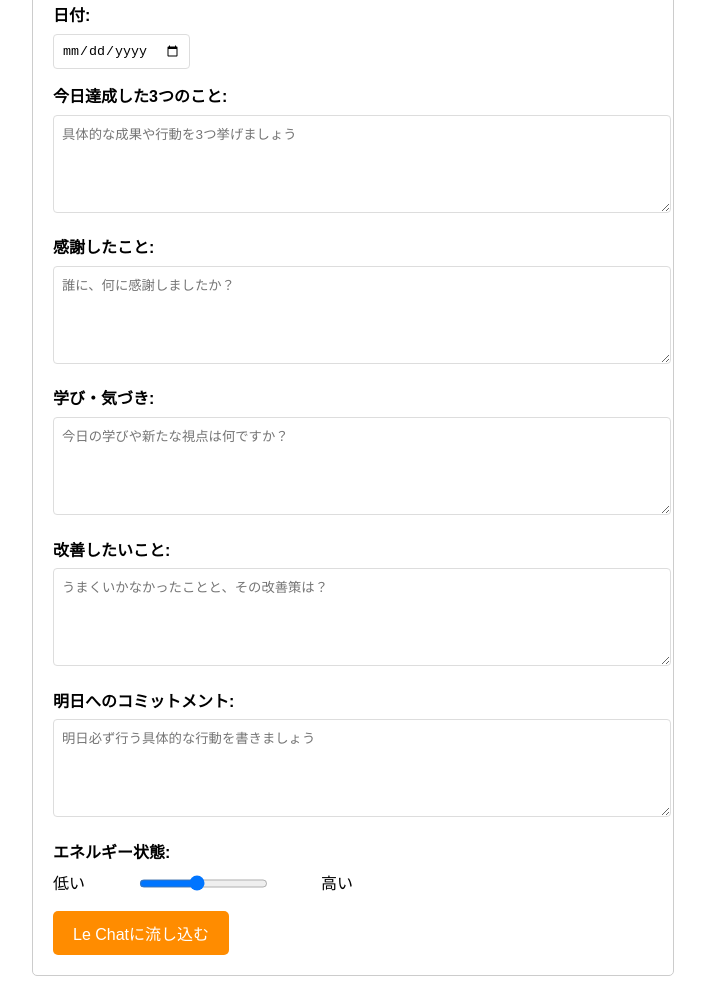
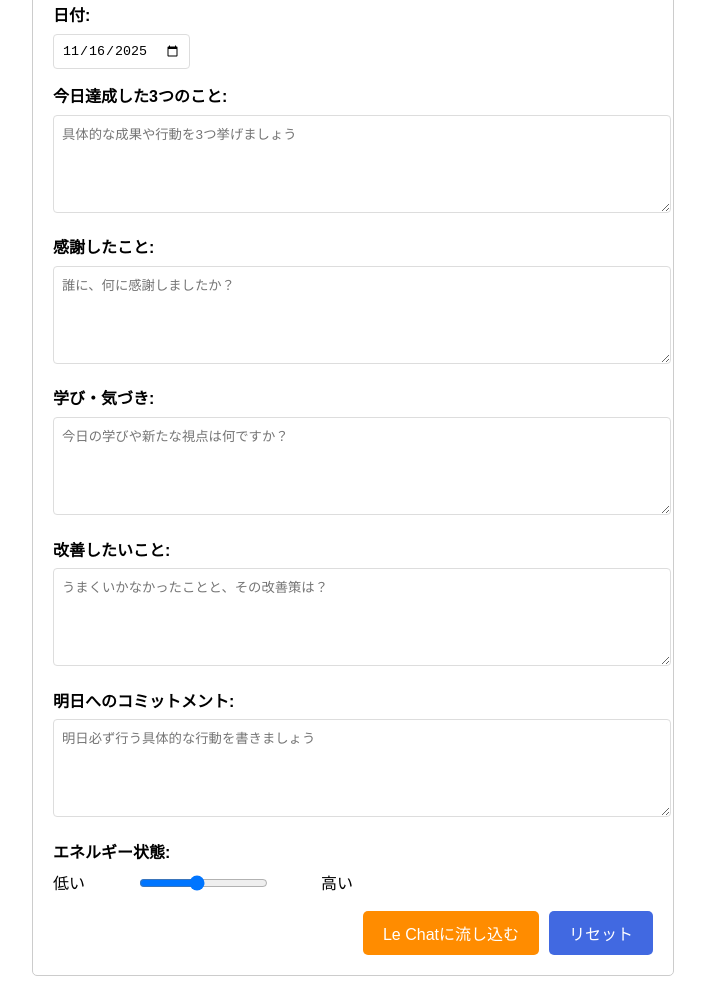
Before and after one commit to buzomo/diary-template, a plain HTML site: page index.html in a window 1280 px wide. Shown: the part 132-1128 px from the top of the page, without its empty margins (287-992 px from the left). Drawn offline with Linux system fonts and the light colour scheme.

Commit message:
Update index.html

```diff
--- a/index.html
+++ b/index.html
@@ -3,7 +3,7 @@
 <head>
     <meta charset="UTF-8">
     <meta name="viewport" content="width=device-width, initial-scale=1.0">
-    <title>意味ある日記テンプレート </title>
+    <title>意味ある日記テンプレート</title>
     <style>
         body {
             font-family: Arial, sans-serif;
@@ -37,26 +37,37 @@
             border: 1px solid #ddd;
             border-radius: 4px;
         }
+        .button-group {
+            display: flex;
+            gap: 10px;
+            justify-content: flex-end;
+        }
         button {
-            background-color: #FF8C00;
-            color: white;
-            border: none;
             padding: 10px 20px;
             border-radius: 5px;
             cursor: pointer;
             font-size: 16px;
+            border: none;
         }
-        button:hover {
+        #submitButton {
+            background-color: #FF8C00;
+            color: white;
+        }
+        #submitButton:hover {
             background-color: #FF7F00;
+        }
+        #resetButton {
+            background-color: #4169E1;
+            color: white;
+        }
+        #resetButton:hover {
+            background-color: #3557C7;
         }
         .energy-scale {
             display: flex;
             justify-content: space-between;
             max-width: 300px;
-        }
-        .energy-scale label {
-            font-weight: normal;
-            display: inline;
+            align-items: center;
         }
     </style>
 </head>
@@ -103,10 +114,33 @@
             </div>
         </div>
 
-        <button onclick="openLeChat()">Le Chatに流し込む</button>
+        <div class="button-group">
+            <button id="submitButton" onclick="openLeChat()">Le Chatに流し込む</button>
+            <button id="resetButton" onclick="resetFields()">リセット</button>
+        </div>
     </div>
 
     <script>
+        // ページ読み込み時にLocalStorageから復元
+        document.addEventListener('DOMContentLoaded', function() {
+            const today = new Date().toISOString().split('T')[0];
+            document.getElementById('date').value = localStorage.getItem('diaryDate') || today;
+            document.getElementById('achievements').value = localStorage.getItem('diaryAchievements') || '';
+            document.getElementById('gratitude').value = localStorage.getItem('diaryGratitude') || '';
+            document.getElementById('learnings').value = localStorage.getItem('diaryLearnings') || '';
+            document.getElementById('improvements').value = localStorage.getItem('diaryImprovements') || '';
+            document.getElementById('commitment').value = localStorage.getItem('diaryCommitment') || '';
+            document.getElementById('energy').value = localStorage.getItem('diaryEnergy') || 5;
+        });
+
+        // フィールドの内容をLocalStorageに保存
+        document.querySelectorAll('textarea, input').forEach(field => {
+            field.addEventListener('input', function() {
+                localStorage.setItem(`diary${this.id.charAt(0).toUpperCase() + this.id.slice(1)}`, this.value);
+            });
+        });
+
+        // Le Chatに流し込む
         function openLeChat() {
             const date = document.getElementById('date').value;
             const achievements = document.getElementById('achievements').value;
@@ -152,6 +186,27 @@ ${commitment}
             const url = `https://chat.mistral.ai/chat?q=${encodedPrompt}`;
             window.open(url, '_blank');
         }
+
+        // リセットボタン
+        function resetFields() {
+            const today = new Date().toISOString().split('T')[0];
+            document.getElementById('date').value = today;
+            document.getElementById('achievements').value = '';
+            document.getElementById('gratitude').value = '';
+            document.getElementById('learnings').value = '';
+            document.getElementById('improvements').value = '';
+            document.getElementById('commitment').value = '';
+            document.getElementById('energy').value = 5;
+
+            // LocalStorageもクリア
+            localStorage.removeItem('diaryDate');
+            localStorage.removeItem('diaryAchievements');
+            localStorage.removeItem('diaryGratitude');
+            localStorage.removeItem('diaryLearnings');
+            localStorage.removeItem('diaryImprovements');
+            localStorage.removeItem('diaryCommitment');
+            localStorage.removeItem('diaryEnergy');
+        }
     </script>
 </body>
 </html>
```
